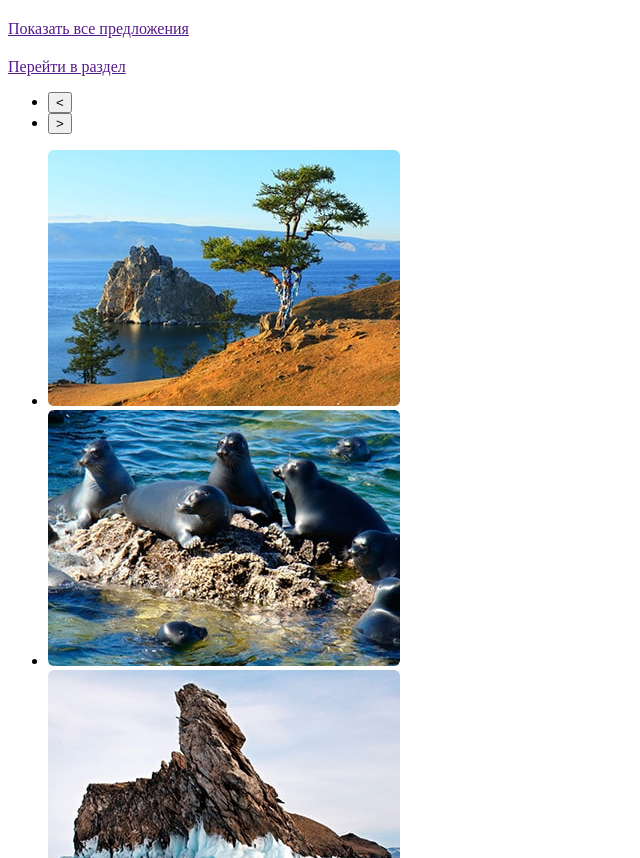
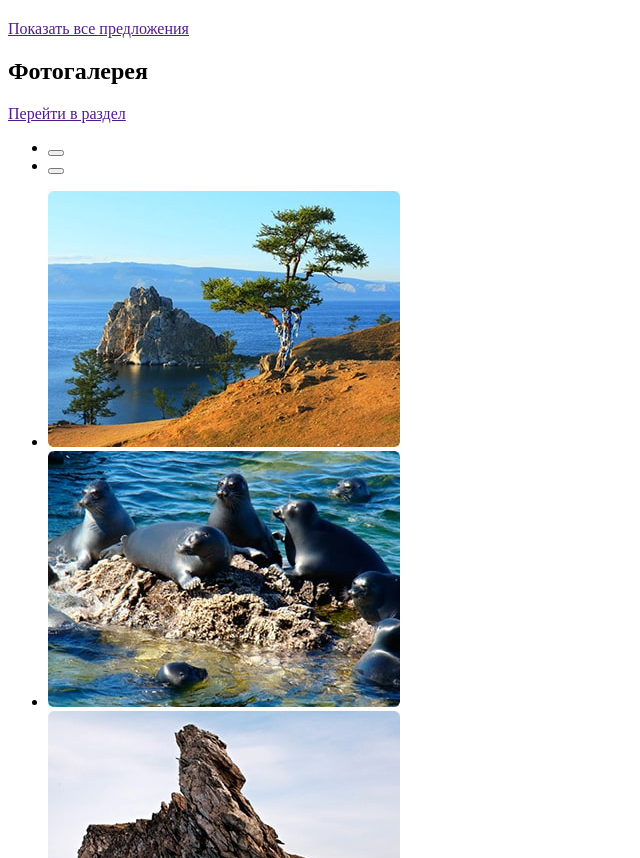
Before and after one commit to OleksandrSierik/practice, a plain HTML site: page index.html in a window 1280 px wide. Shown: the part 8239-9097 px from the top of the page, without its empty margins (0-640 px from the left). Drawn offline with Linux system fonts and the light colour scheme.

Commit message:
Update index.html

```diff
--- a/index.html
+++ b/index.html
@@ -361,14 +361,14 @@
             </a>
         </section>
         <section>
-            <h2></h2>
+            <h2>Фотогалерея</h2>
             <a href="">Перейти в раздел</a>
             <ul>
                 <li>
-                    <button type="buttnon"><</button>
+                    <button type="button"></button>
                 </li>
                 <li>
-                    <button type="buttnon">></button>
+                    <button type="button"></button>
                 </li>
             </ul>
             <ul>
```
